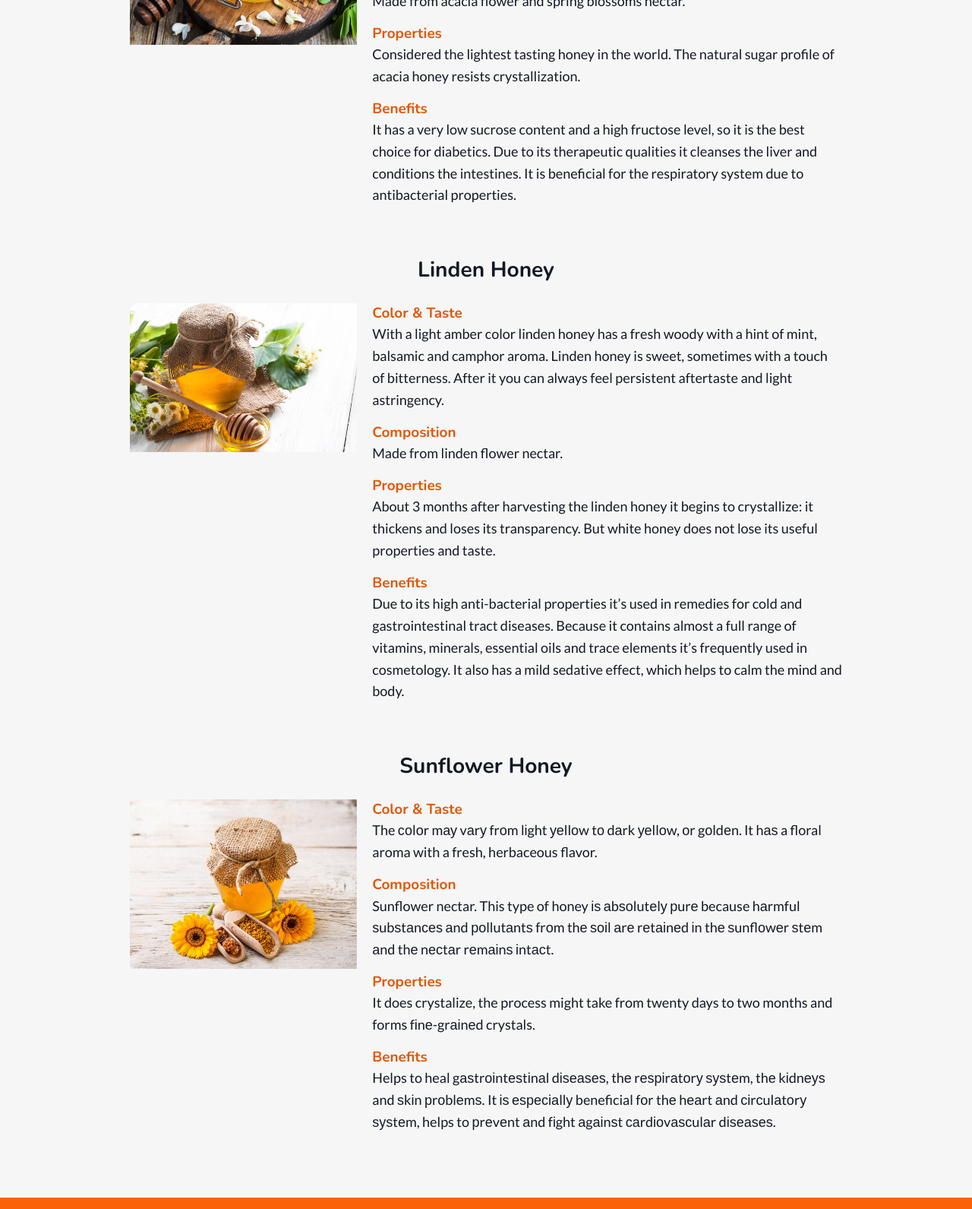
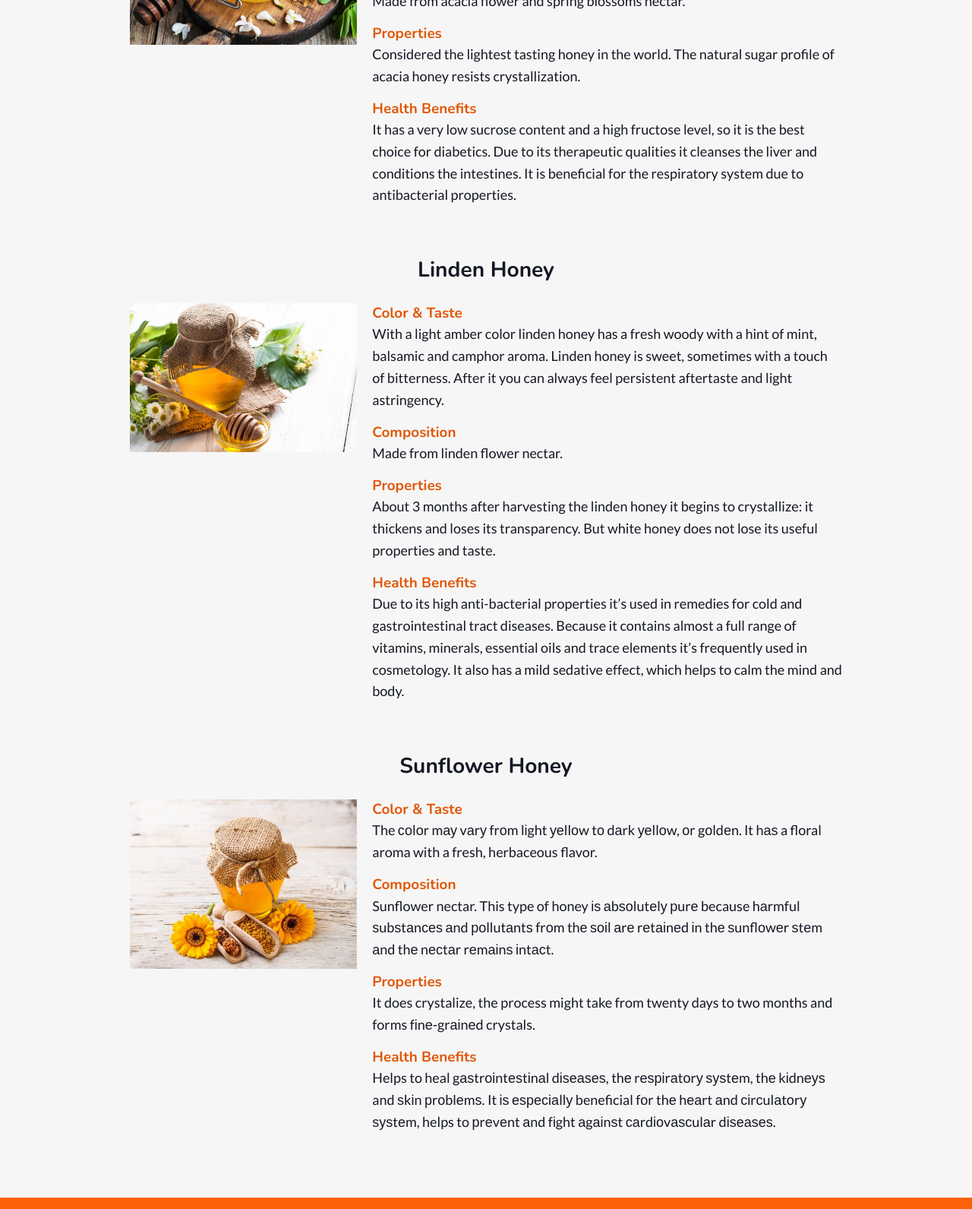
Before and after one commit to olgalefter/golden-hive-website, a plain HTML site: page honey.html in a window 1280 px wide. Shown: the part 560-2151 px from the top of the page at 76% size. Drawn offline with nearby package versions, Linux system fonts and the light colour scheme.

Commit message:
Change the | with %7c.

```diff
--- a/honey.html
+++ b/honey.html
@@ -39,7 +39,7 @@
   <link rel="stylesheet" href="https://cdnjs.cloudflare.com/ajax/libs/font-awesome/4.7.0/css/font-awesome.min.css">
 
   <!-- FONTS -->
-  <link href="https://fonts.googleapis.com/css?family=Lato:400,400i,700|Nunito:400,700&display=swap" rel="stylesheet">
+  <link href="https://fonts.googleapis.com/css?family=Lato:400,400i,700%7CNunito:400,700&display=swap" rel="stylesheet">
 
   <!-- LINK TO NORMALIZE FILE -->
   <link rel="stylesheet" href="https://cdnjs.cloudflare.com/ajax/libs/normalize/8.0.1/normalize.min.css">
@@ -132,7 +132,7 @@
               Considered the lightest tasting honey in the world. The natural sugar profile of acacia honey resists crystallization.
             </p>
             <h4>
-              Benefits
+              Health Benefits
             </h4>
             <p>
               It has a very low sucrose content and a high fructose level, so it is the best choice for diabetics.
@@ -174,7 +174,7 @@
               About 3 months after harvesting the linden honey it begins to crystallize: it thickens and loses its transparency. But white honey does not lose its useful properties and taste.
             </p>
             <h4>
-              Benefits
+              Health Benefits
             </h4>
             <p>
               Due to its high anti-bacterial properties it’s used in remedies for cold and gastrointestinal tract diseases. Because it contains almost a full range of vitamins, minerals, essential oils and trace elements it’s frequently used in
@@ -214,7 +214,7 @@
               It does crystalize, the process might take from twenty days to two months and forms fіnе-grаіnеd crystals.
             </p>
             <h4>
-              Benefits
+              Health Benefits
             </h4>
             <p>
               Helps to heal gаѕtrоіntеѕtіnаl dіѕеаѕеѕ, thе rеѕріrаtоrу ѕуѕtеm, thе kіdnеуѕ and ѕkіn рrоblеmѕ. It іѕ еѕресіаllу beneficial fоr thе hеаrt аnd сіrсulаtоrу ѕуѕtеm, helps to рrеvеnt аnd fіght аgаіnѕt саrdіоvаѕсulаr dіѕеаѕеѕ.
```
Also changed, not shown: beeswax_and_candles.html (+1 -1 lines), index.html (+1 -1 lines), our_story.html (+1 -1 lines), propolis.html (+1 -1 lines).
